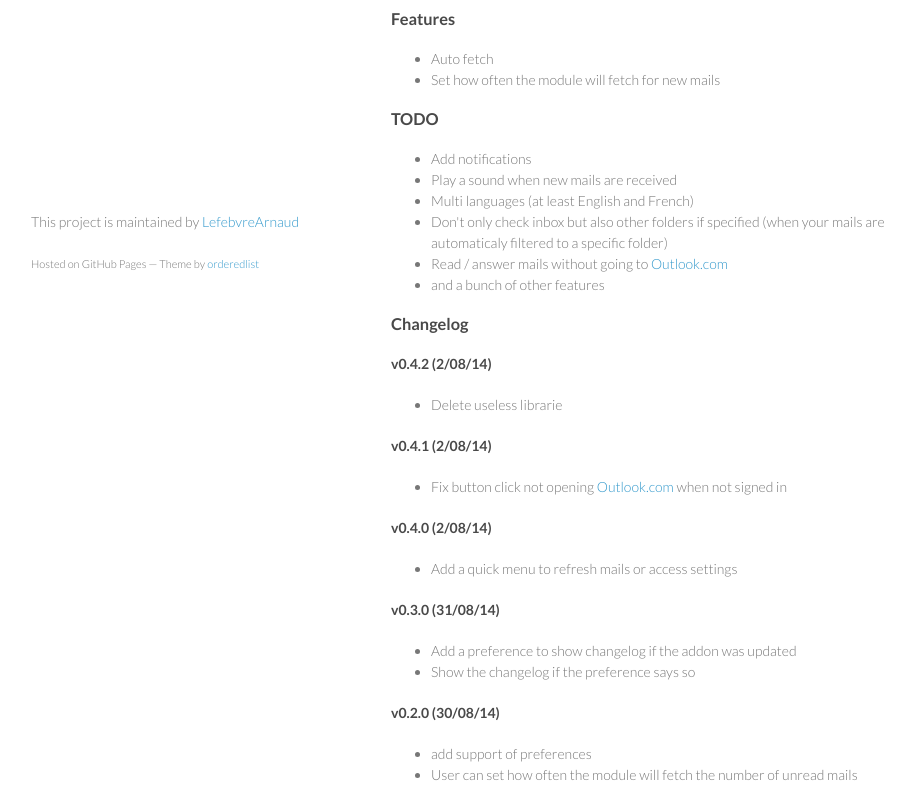
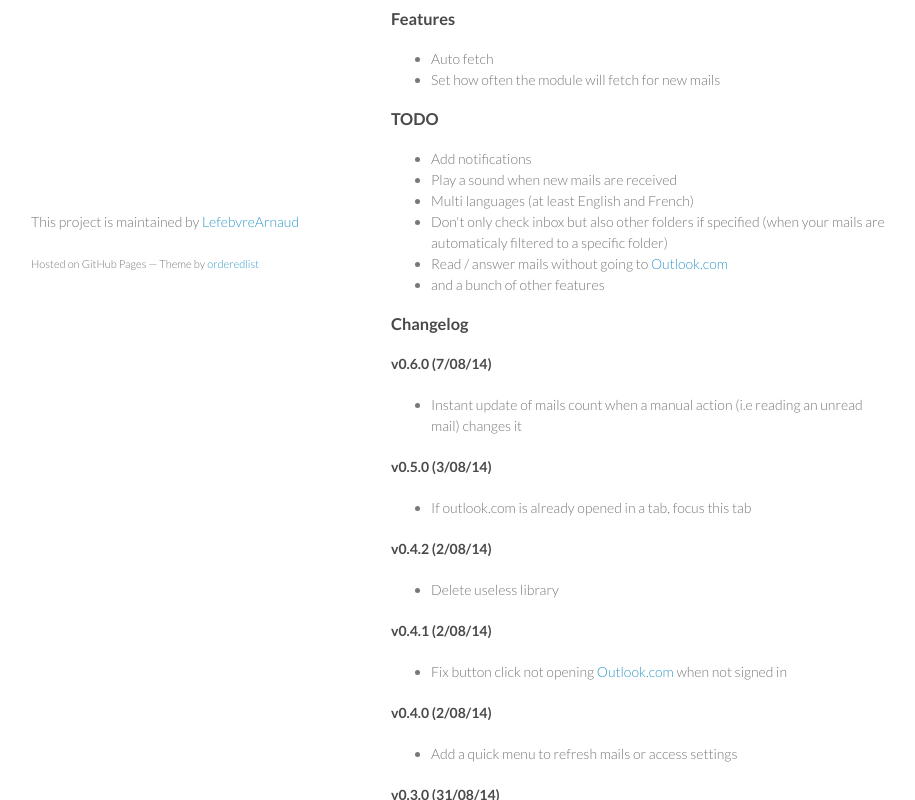
Before and after one commit to BlackYoup/outlook-notifier, a plain HTML site: page index.html in a window 1280 px wide. Shown: the part 457-1257 px from the top of the page, without its empty margins (179-1094 px from the left). Drawn offline with Linux system fonts and the light colour scheme.

Commit message:
Create gh-pages branch via GitHub

```diff
--- a/index.html
+++ b/index.html
@@ -56,10 +56,20 @@
 <a name="changelog" class="anchor" href="#changelog"><span class="octicon octicon-link"></span></a>Changelog</h3>
 
 <h4>
+<a name="v060-70814" class="anchor" href="#v060-70814"><span class="octicon octicon-link"></span></a>v0.6.0 (7/08/14)</h4>
+
+<ul>
+<li>Instant update of mails count when a manual action (i.e reading an unread mail) changes it</li>
+</ul><h4>
+<a name="v050-30814" class="anchor" href="#v050-30814"><span class="octicon octicon-link"></span></a>v0.5.0 (3/08/14)</h4>
+
+<ul>
+<li>If outlook.com is already opened in a tab, focus this tab</li>
+</ul><h4>
 <a name="v042-20814" class="anchor" href="#v042-20814"><span class="octicon octicon-link"></span></a>v0.4.2 (2/08/14)</h4>
 
 <ul>
-<li>Delete useless librarie</li>
+<li>Delete useless library</li>
 </ul><h4>
 <a name="v041-20814" class="anchor" href="#v041-20814"><span class="octicon octicon-link"></span></a>v0.4.1 (2/08/14)</h4>
 
```
Also changed, not shown: params.json (+1 -1 lines).
